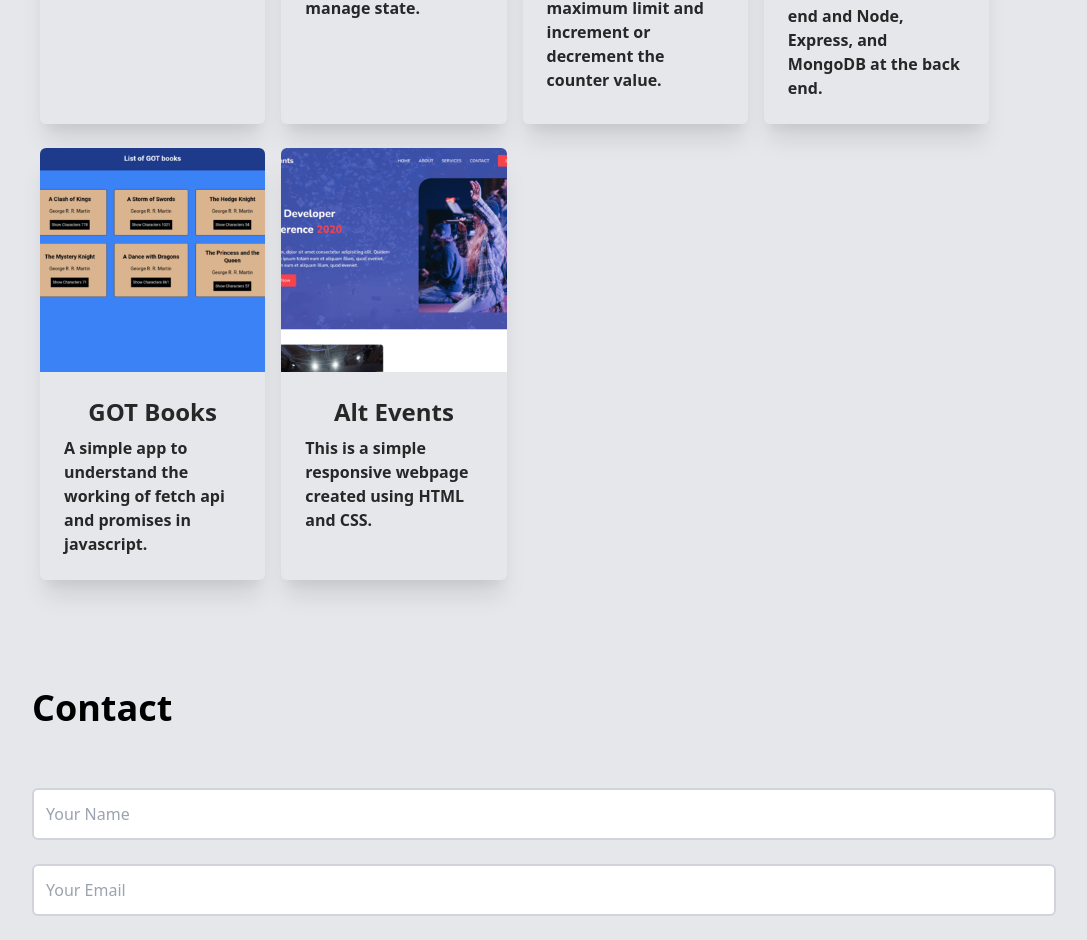
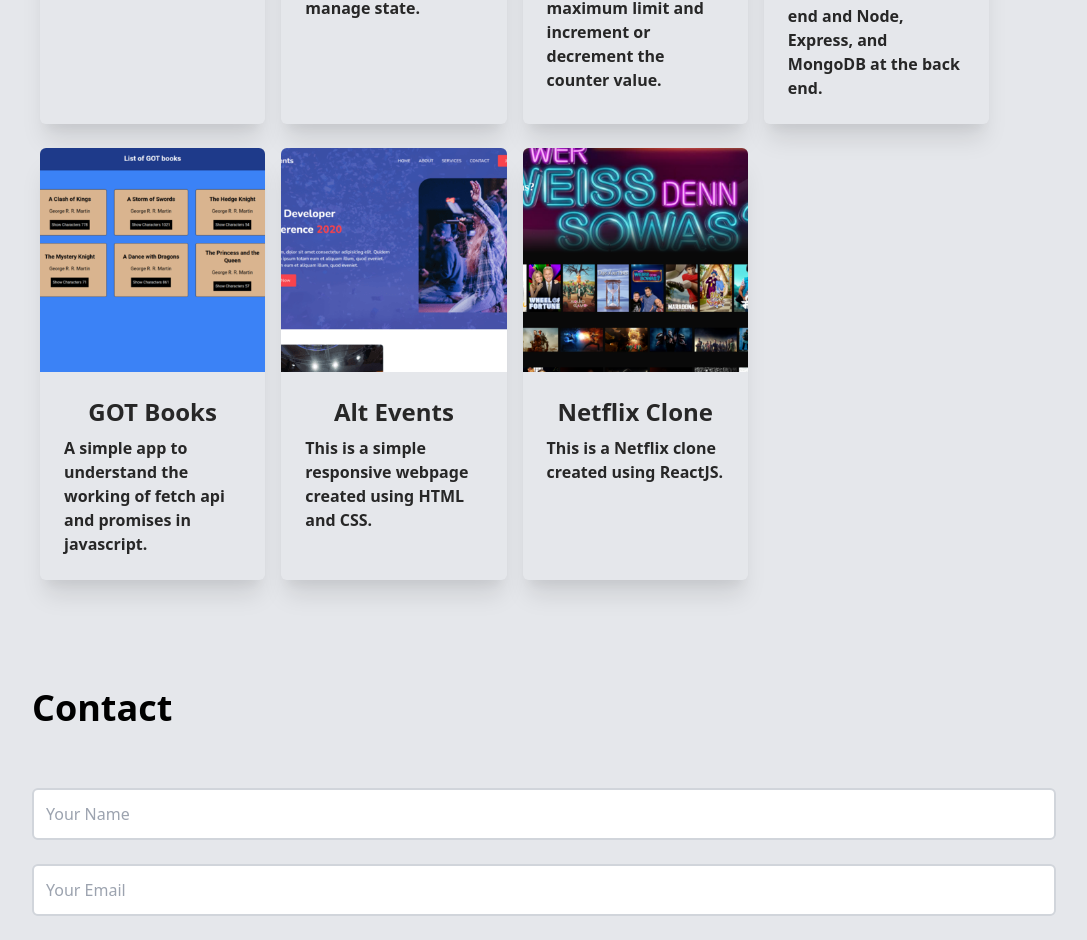
Before and after one commit to Prethush/portfolio-app, a React (Create React App) app: page / in a window 1280 px wide. Shown: the part 2710-3650 px from the top of the page, without its empty margins (96-1183 px from the left). Built offline with nearby package versions, Linux system fonts and the light colour scheme.

Commit message:
refactor

```diff
--- a/src/data.js
+++ b/src/data.js
@@ -90,6 +90,15 @@
     liveLink: "https://altevents-kt.netlify.app/",
     techUsed: "React, Redux, Tailwindcss"
   },
+  {
+    img: "/projects/project11.png",
+    id: 1010,
+    title: "Netflix Clone",
+    desc: "This is a Netflix clone created using ReactJS.",
+    githubLink: "https://github.com/Prethush/netflix-clone",
+    liveLink: "https://netlix-clone-kt.netlify.app/",
+    techUsed: "React, Redux, Tailwindcss"
+  },
 
 ]
 
```
Also changed, not shown: public/projects/project11.png (added).
